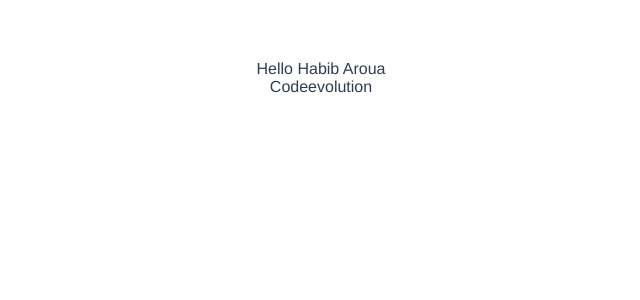
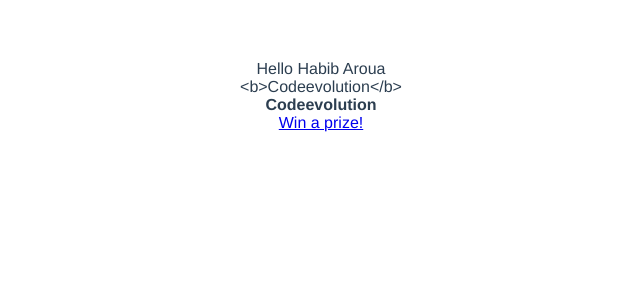
Before and after one commit to HabibAroua/coding_with_vuejs, a Vue app in the folder hello-world/: page / in a window 1280 px wide. Shown: the top 300 px of the page, without its empty margins (319-959 px from the left). Built offline with nearby package versions, Linux system fonts and the light colour scheme.

Commit message:
bind html

```diff
--- a/hello-world/src/App.vue
+++ b/hello-world/src/App.vue
@@ -1,6 +1,8 @@
 <template>
   <div>{{ greet }} {{ name }}</div>
-  <div v-text="channel"></div>
+  <div>{{ channel }}</div>
+  <div v-html="channel"></div>
+  <div v-html="hack"></div>
 </template>
 
 <script>
@@ -13,7 +15,8 @@
       return {
         greet: "Hello",
         name: "Habib Aroua",
-        channel: "Codeevolution"
+        channel: "<b>Codeevolution</b>",
+        hack: `<a href="#" onclick="alert('You have been hacked')">Win a prize!</a>`,
       };
     }
 
```
